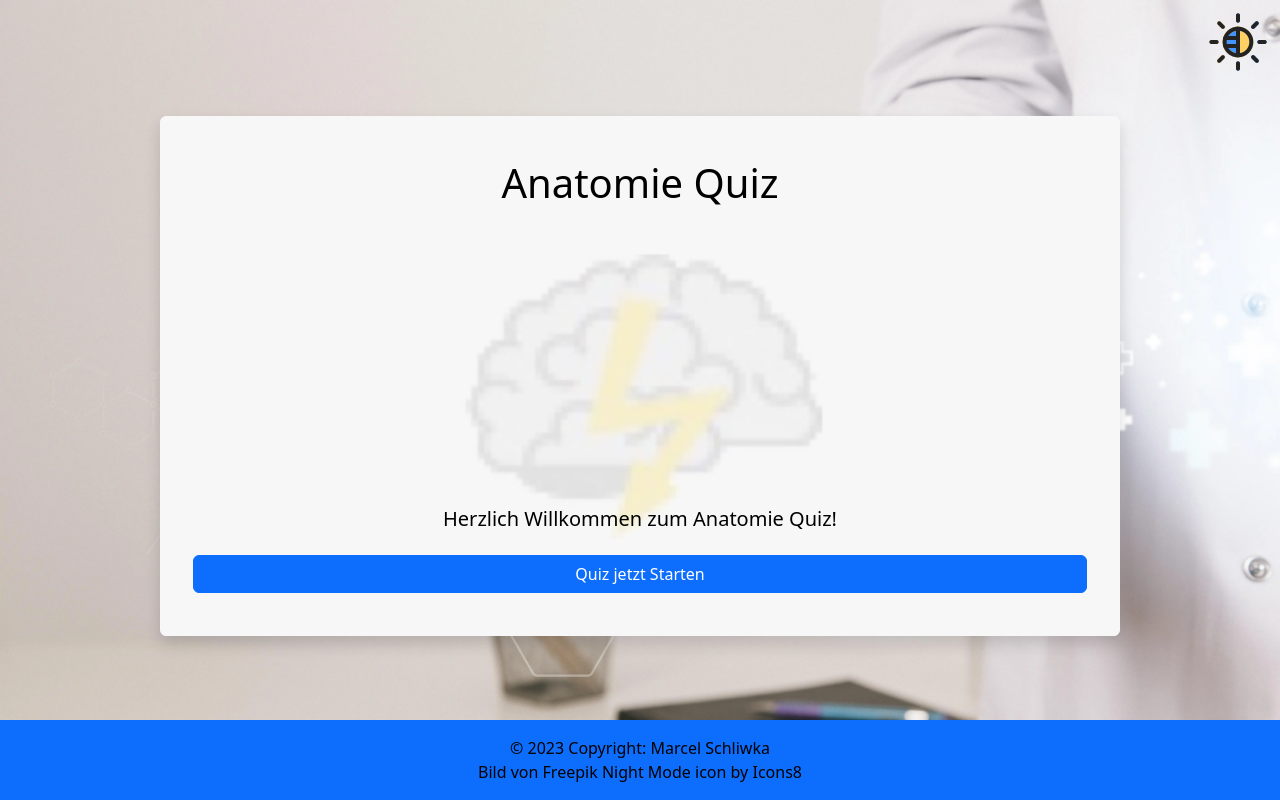
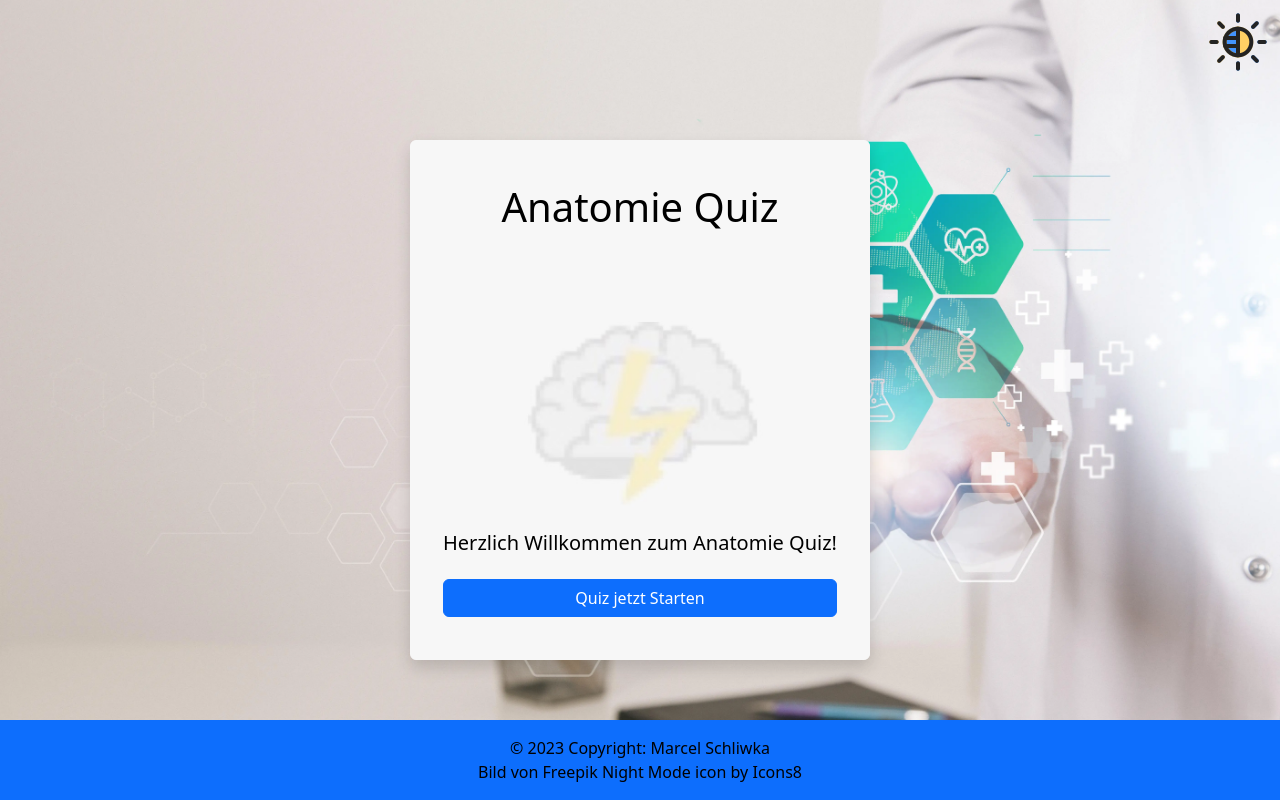
Before and after one commit to marcel-schliwka/quiz_app, a website: page index.html in a window 1280 px wide. Drawn offline with Linux system fonts and the light colour scheme.

Commit message:
change margin and card sizing

```diff
--- a/index.html
+++ b/index.html
@@ -19,7 +19,7 @@
       <img id="night-mode" src="./img/night-mode.png" alt="Darkmode">
     </div>
       <div class="card-wrapper">
-        <div class="card mb-3 card-size w-75 shadow p-3 mb-5 bg-white rounded d-none" id="card-box">
+        <div class="card mb-3 card-size w-auto m-5 shadow p-3 mb-5 bg-white rounded d-none" id="card-box">
           <div class="row g-0">
             <div class="card-content">
               <div class="card-body text-wrap" id="card-body-start">
```
